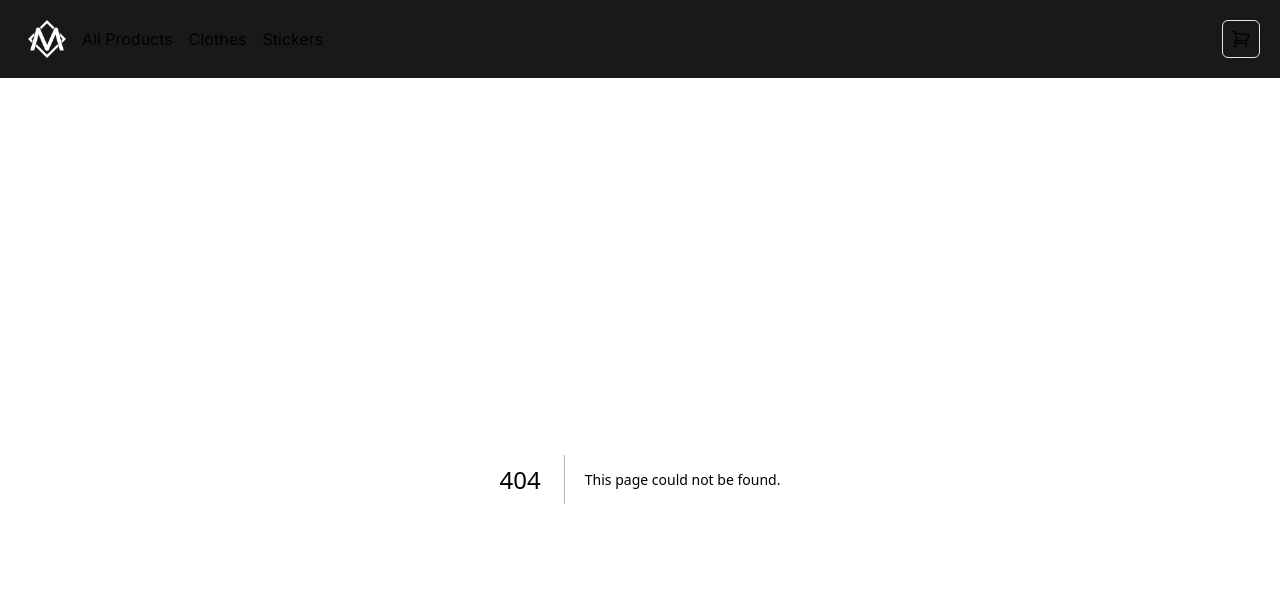
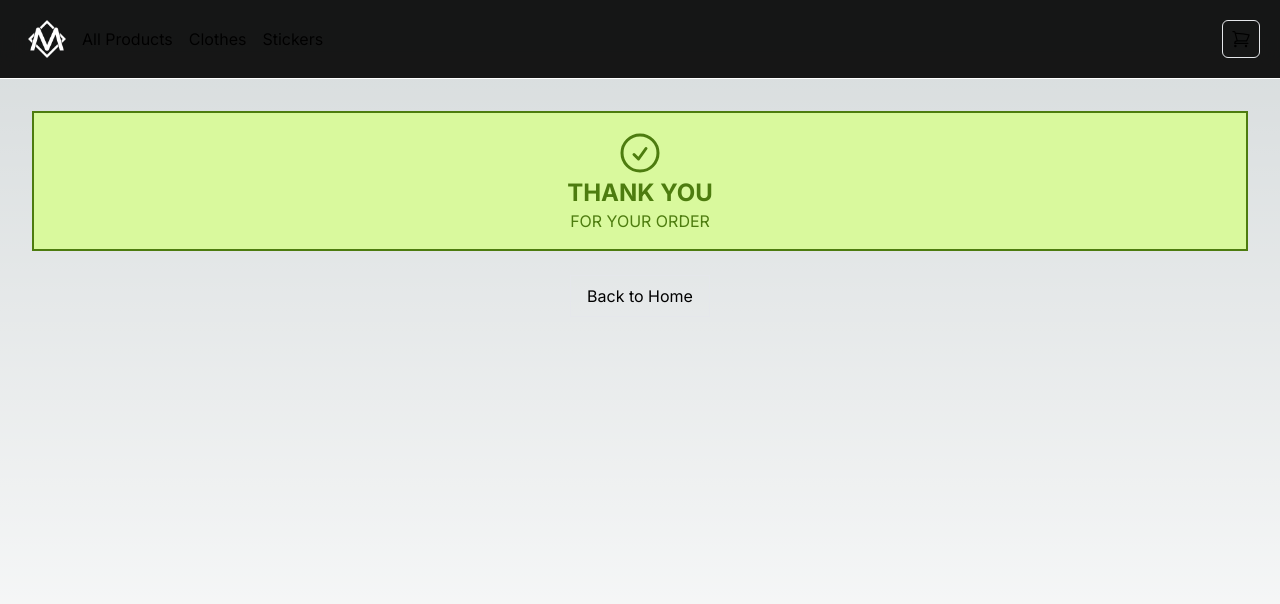
Before and after one commit to mcohen2000/next-e-commerce, a Next.js app: page /success in a window 1280 px wide. Before the commit this address had no page. Shown: the top 604 px of the page. Built offline with nearby package versions, Linux system fonts and the light colour scheme.

Commit message:
Success: Stripe Success Page Init

```diff
--- /dev/null
+++ b/app/success/page.tsx
@@ -0,0 +1,30 @@
+import Link from "next/link";
+
+export default function SuccessPage() {
+  return (
+    <div className='flex w-full justify-center'>
+      <div className='flex p-8 flex-col w-full xl:container justify-center items-center'>
+        <div className='bg-lime-200 w-full text-lime-700 border-2 border-lime-700 p-4 flex flex-col justify-center items-center mb-6'>
+          <svg
+            xmlns='http://www.w3.org/2000/svg'
+            fill='none'
+            viewBox='0 0 24 24'
+            strokeWidth={1.5}
+            stroke='currentColor'
+            className='w-12 h-12'
+          >
+            <path
+              strokeLinecap='round'
+              strokeLinejoin='round'
+              d='M9 12.75L11.25 15 15 9.75M21 12a9 9 0 11-18 0 9 9 0 0118 0z'
+            />
+          </svg>
+
+          <h2 className='text-2xl font-bold'>THANK YOU</h2>
+          <p>FOR YOUR ORDER</p>
+        </div>
+        <Link href={'/'} className="px-4 py-2 border">Back to Home</Link>
+      </div>
+    </div>
+  );
+}
```
